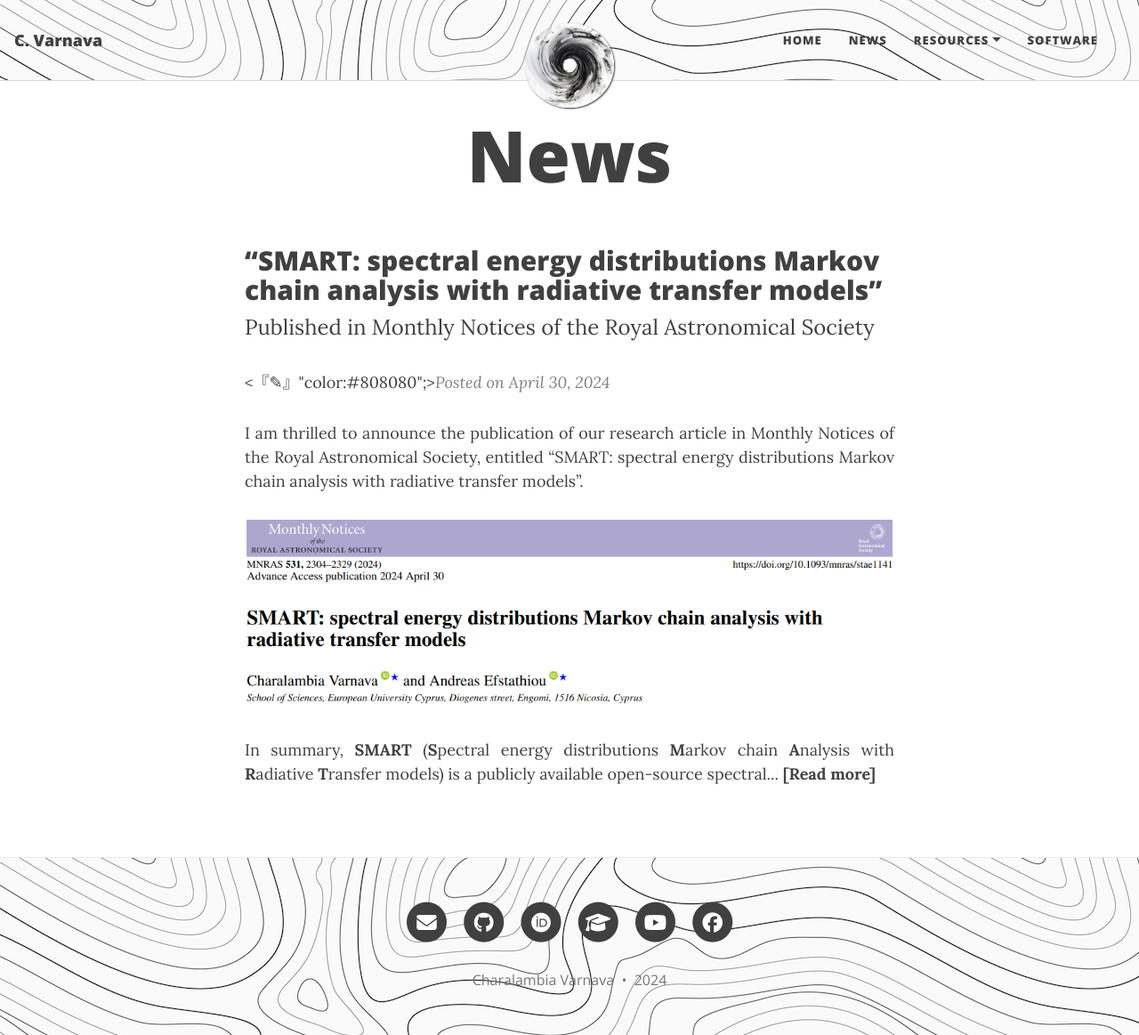
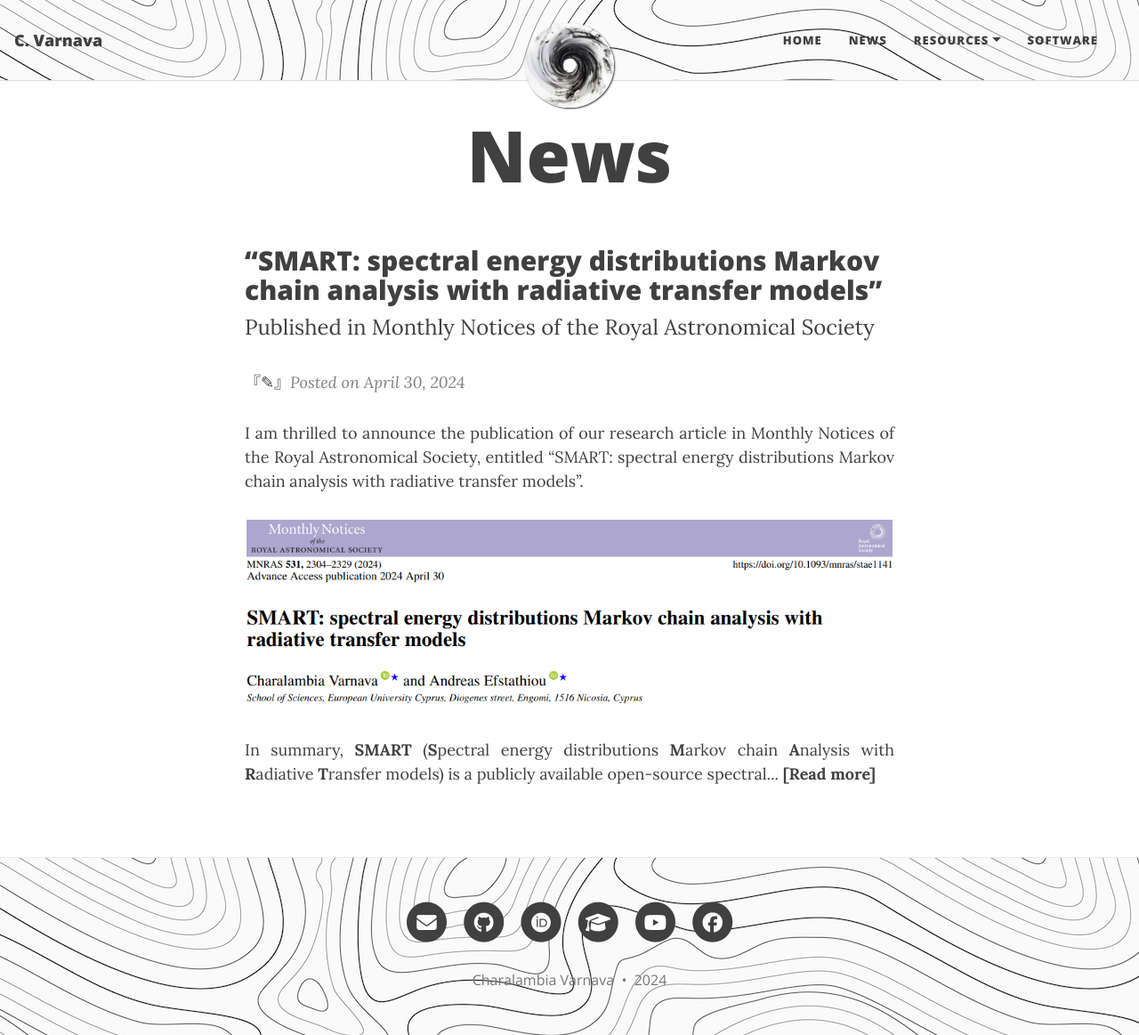
Before and after one commit to ch-var/ch-var.github.io, a Jekyll site: the page built from news.html, in a window 1280 px wide and 1163 px high. Shown: the whole window at 89% size. Built offline with Jekyll 4.4.1, drawn with Linux system fonts in a browser that asks for light colours.

Commit message:
Update news.html

```diff
--- a/news.html
+++ b/news.html
@@ -7,7 +7,7 @@ title: News
 <font size="+2">Published in Monthly Notices of the Royal Astronomical Society</font>
 <p>
 <p>
-<『✎』"color:#808080";><i style="color:#808080";>Posted on April 30, 2024</i>
+<style="color:#808080";>『✎』</style><i style="color:#808080";>Posted on April 30, 2024</i>
 
 <p align='justify'>I am thrilled to announce the publication of our research article in Monthly Notices of the Royal Astronomical Society, entitled “SMART: spectral energy distributions Markov chain analysis with radiative transfer models”.
 
```
